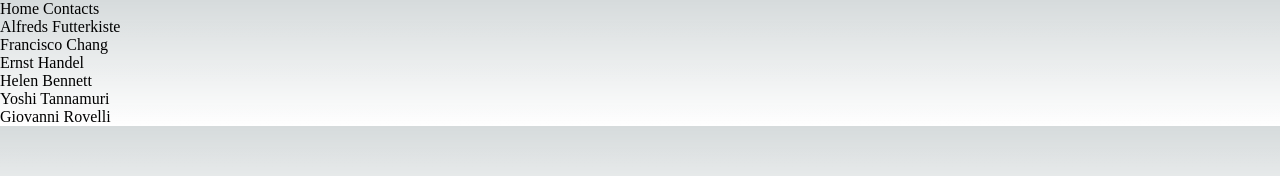
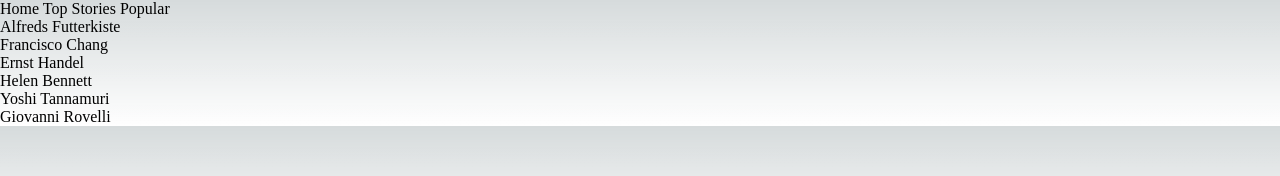
Before and after one commit to PonchoBT/nextdeaftech, a Next.js app: page /contacts in a window 1280 px wide. Shown: the top 176 px of the page. Built offline with nearby package versions, Linux system fonts and the light colour scheme.

Commit message:
Add menu

```diff
--- a/components/Layout.js
+++ b/components/Layout.js
@@ -1,21 +1,49 @@
+// import Link from "next/link"
+// import styles from '../styles/Home.module.css'
+
+// /* Menu Component here */
+// function Menu() {
+//     return(
+//         <ul>
+//             <Link href="/">Home</Link>&nbsp;
+//             <Link href="/contacts">Contacts</Link>
+//         </ul>
+//     )
+// }
+
+// export default function Layout({children }) {
+//     return(
+//         <div className={styles.container}>
+//             {/* insert Menu here */}
+//             <Menu />
+//             {children}
+//         </div>)
+// }
+
+
 import Link from "next/link"
-import styles from '../styles/Home.module.css'
 
-/* Menu Component here */
-function Menu() {
+export default function Layout({ children }) {
+    const links = [
+        {
+            title: "Home",
+            path: "/"
+        },
+        {
+            title: "Top Stories",
+            path: "/news/top-stories"
+        },
+        {
+            title: "Popular",
+            path: "/news/popular"
+        }
+      ];
     return(
-        <ul>
-            <Link href="/">Home</Link>&nbsp;
-            <Link href="/contacts">Contacts</Link>
-        </ul>
+        <>
+         {links.map(link => {
+            return <Link href={link.path}>{link.title}{" "}</Link>;
+         })}
+          {children}
+        </>
     )
 }
-
-export default function Layout({children }) {
-    return(
-        <div className={styles.container}>
-            {/* insert Menu here */}
-            <Menu />
-            {children}
-        </div>)
-}
```
